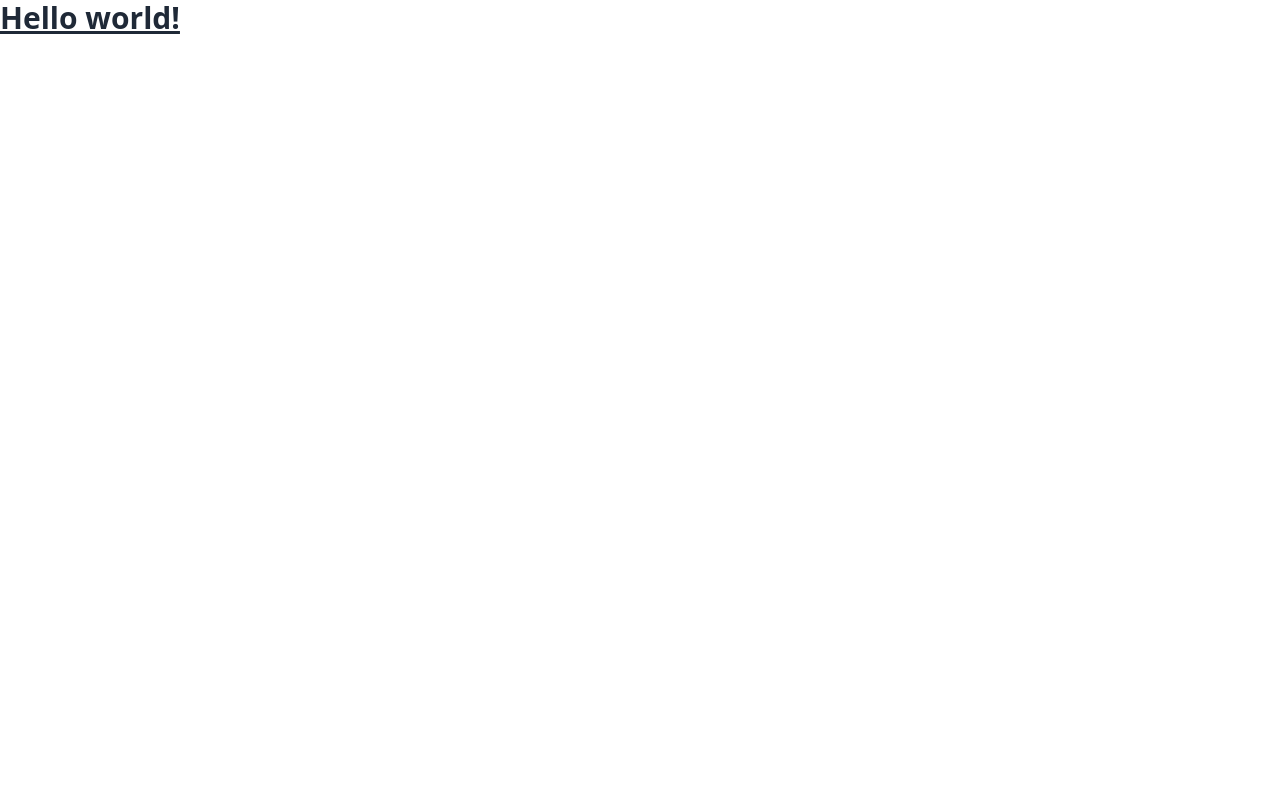
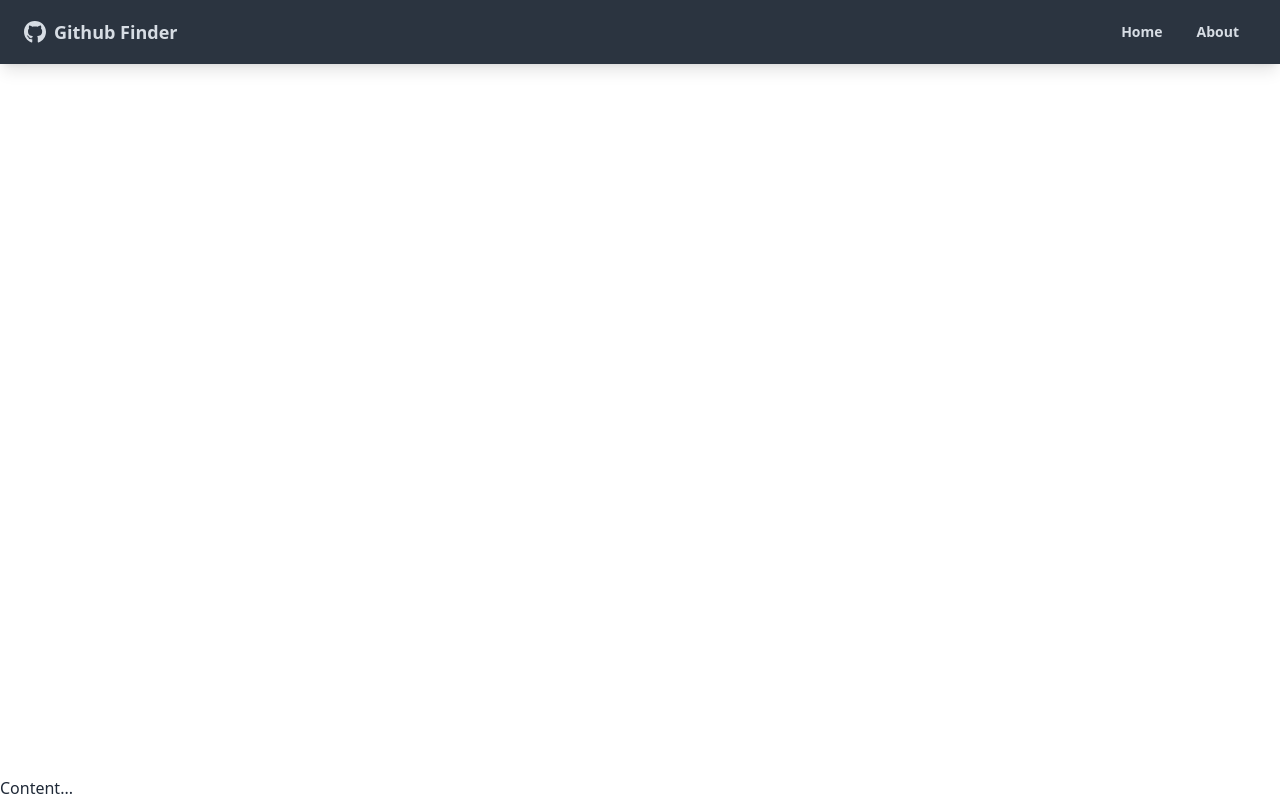
Before and after one commit to alidevep01/react-github-finder, a React (Create React App) app: page / in a window 1280 px wide. Built offline with nearby package versions, Linux system fonts and the light colour scheme.

Commit message:
styled and positioned Navbar in Navbar.jsx, added styles to App.js div, wrapped App.js in Router

```diff
--- a/public/index.html
+++ b/public/index.html
@@ -10,34 +10,10 @@
       content="Web site created using create-react-app"
     />
     <link rel="apple-touch-icon" href="%PUBLIC_URL%/logo192.png" />
-    <!--
-      manifest.json provides metadata used when your web app is installed on a
-      user's mobile device or desktop. See https://developers.google.com/web/fundamentals/web-app-manifest/
-    -->
-    <link rel="manifest" href="%PUBLIC_URL%/manifest.json" />
-    <!--
-      Notice the use of %PUBLIC_URL% in the tags above.
-      It will be replaced with the URL of the `public` folder during the build.
-      Only files inside the `public` folder can be referenced from the HTML.
-
-      Unlike "/favicon.ico" or "favicon.ico", "%PUBLIC_URL%/favicon.ico" will
-      work correctly both with client-side routing and a non-root public URL.
-      Learn how to configure a non-root public URL by running `npm run build`.
-    -->
     <title>Github Finder</title>
   </head>
   <body>
     <noscript>You need to enable JavaScript to run this app.</noscript>
     <div id="root"></div>
-    <!--
-      This HTML file is a template.
-      If you open it directly in the browser, you will see an empty page.
-
-      You can add webfonts, meta tags, or analytics to this file.
-      The build step will place the bundled scripts into the <body> tag.
-
-      To begin the development, run `npm start` or `yarn start`.
-      To create a production bundle, use `npm run build` or `yarn build`.
-    -->
   </body>
 </html>
--- a/src/App.js
+++ b/src/App.js
@@ -1,5 +1,16 @@
+// eslint-disable-next-line
+import { BrowserRouter as Router, Routes, Route } from "react-router-dom";
+import Navbar from "./Components/Layout/Navbar";
+
 function App() {
-  return <div className="text-3xl font-bold underline ">Hello world!</div>;
+  return (
+    <Router>
+      <div className="flex flex-col justify-between h-screen ">
+        <Navbar />
+        <main>Content...</main>
+      </div>
+    </Router>
+  );
 }
 
 export default App;
--- a/src/Components/Layout/Navbar.jsx
+++ b/src/Components/Layout/Navbar.jsx
@@ -1,4 +1,39 @@
-function Navbar() {
-  return <div>Navbar</div>;
+import { FaGithub } from "react-icons/fa";
+import { Link } from "react-router-dom";
+import PropTypes from "prop-types";
+
+function Navbar({ title }) {
+  return (
+    <nav className="navbar mb-12 shadow-lg bg-neutral text-neutral-content">
+      <div className="container mx-auto">
+        <div className="flex-none px-2 mx-2">
+          <FaGithub className="inline pr-2 text-3xl" />
+          <Link to="/" className="text-lg font-bold align-middle">
+            {title}
+          </Link>
+        </div>
+
+        <div className="flex-1 px-2 mx-2">
+          <div className="flex justify-end">
+            <Link to="/" className="btn btn-ghost btn-sm-rounded-btn">
+              Home
+            </Link>
+            <Link to="/about" className="btn btn-ghost btn-sm-rounded-btn">
+              About
+            </Link>
+          </div>
+        </div>
+      </div>
+    </nav>
+  );
 }
+
+Navbar.defaultProps = {
+  title: "Github Finder",
+};
+
+Navbar.propTypes = {
+  title: PropTypes.string,
+};
+
 export default Navbar;
```
